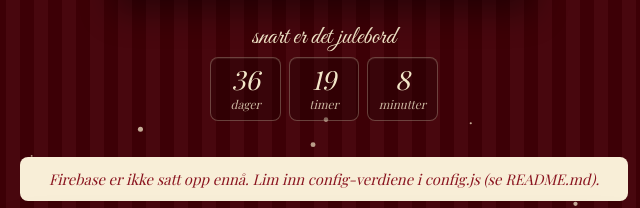
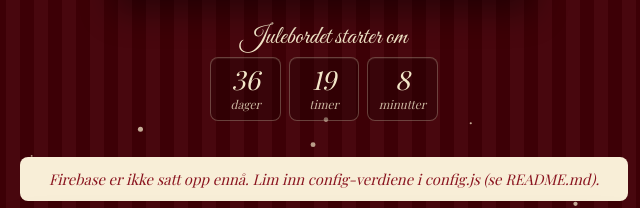
Before and after one commit to heleneneumann/Julebord2026, a plain HTML site: page index.html in a window 1280 px wide. Shown: the part 437-645 px from the top of the page, 316-956 px from the left. Drawn offline with nearby package versions, Linux system fonts and the light colour scheme; a web font is replaced by a local one.

Commit message:
Endre teksten over nedtellingen til «Julebordet starter om»
Co-Authored-By: Claude Opus 5.5 <noreply@anthropic.com>

```diff
--- a/index.html
+++ b/index.html
@@ -34,7 +34,7 @@
     </article>
 
     <div class="nedtelling">
-      <p class="nedtelling-etikett">snart er det julebord</p>
+      <p class="nedtelling-etikett">Julebordet starter om</p>
       <div id="nedtelling" class="nedtelling-enheter" aria-live="off"></div>
     </div>
   </header>
```
